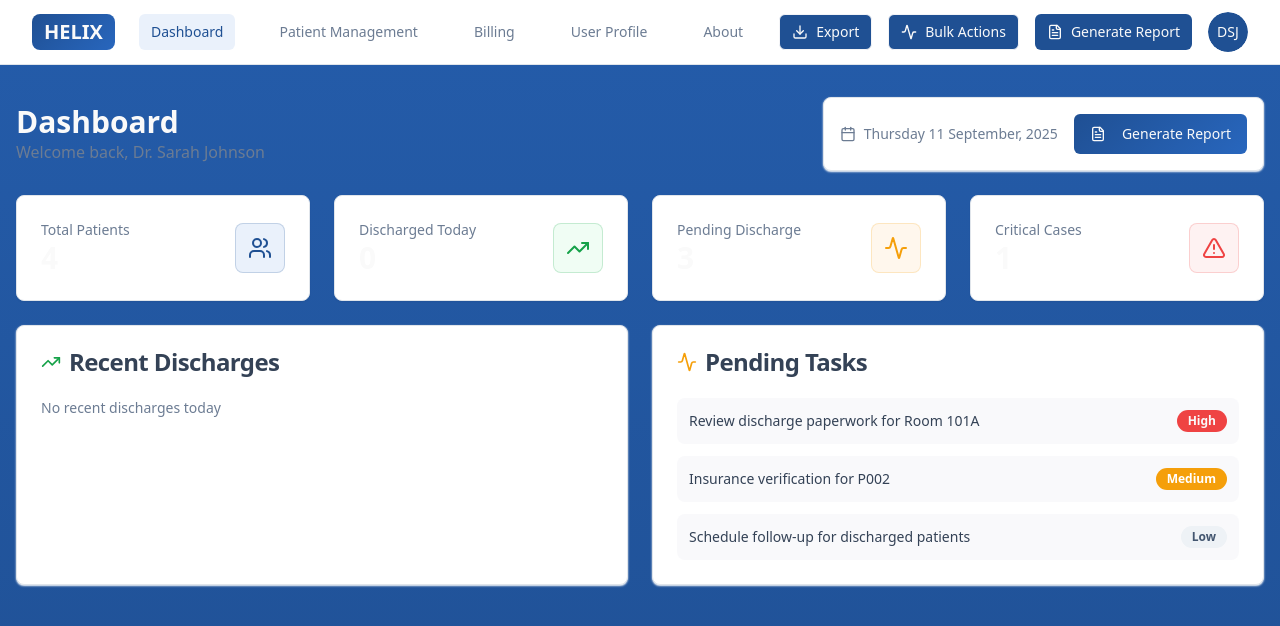
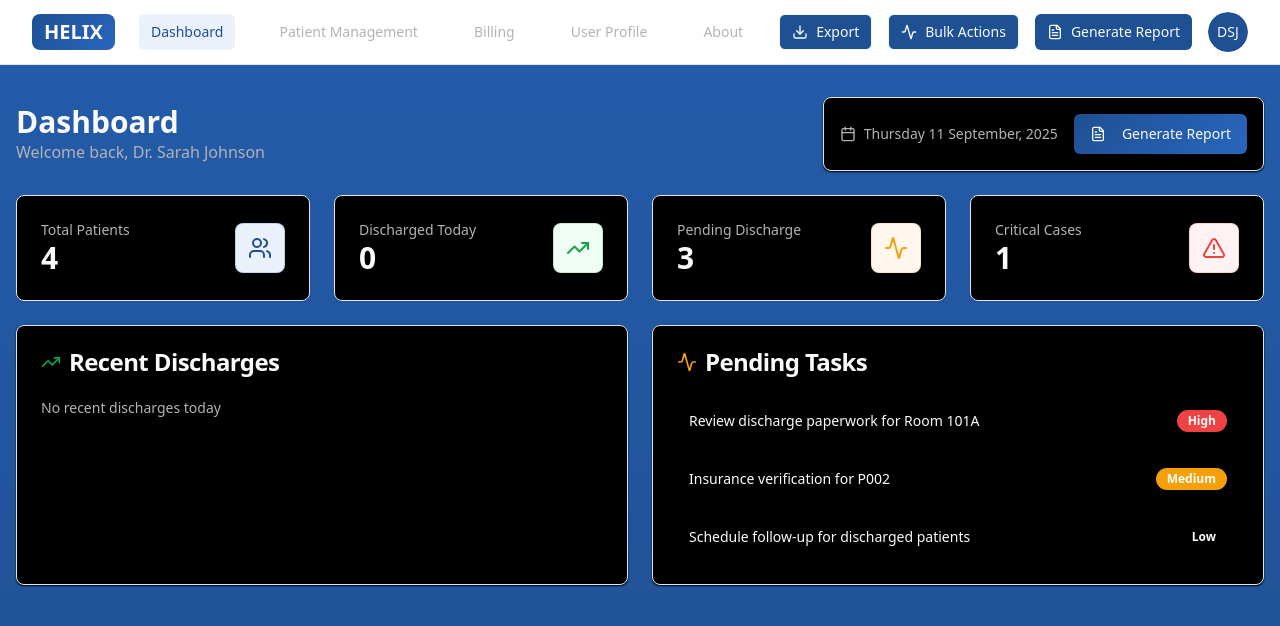
Before and after one commit to abhiramyakkala10-ay/helix-flow-assist, a React (Vite) app: page / in a window 1280 px wide. Shown: the top 626 px of the page. Built offline with nearby package versions, Linux system fonts and the light colour scheme; the HTML template or start-up script is replaced by a standard one.

Commit message:
Refactor: Change background colors

```diff
--- a/src/index.css
+++ b/src/index.css
@@ -11,23 +11,23 @@ All colors MUST be HSL.
     --background: 215 65% 35%;
     --foreground: 0 0% 98%;
 
-    --card: 0 0% 100%;
-    --card-foreground: 215 25% 27%;
+    --card: 0 0% 0%;
+    --card-foreground: 0 0% 98%;
 
-    --popover: 0 0% 100%;
-    --popover-foreground: 215 25% 27%;
+    --popover: 0 0% 0%;
+    --popover-foreground: 0 0% 98%;
 
     --primary: 215 65% 35%;
     --primary-foreground: 0 0% 98%;
 
-    --secondary: 215 30% 95%;
-    --secondary-foreground: 215 25% 35%;
+    --secondary: 0 0% 0%;
+    --secondary-foreground: 0 0% 98%;
 
-    --muted: 215 20% 96%;
-    --muted-foreground: 215 15% 50%;
+    --muted: 0 0% 0%;
+    --muted-foreground: 0 0% 70%;
 
-    --accent: 215 100% 94%;
-    --accent-foreground: 215 100% 25%;
+    --accent: 0 0% 0%;
+    --accent-foreground: 0 0% 98%;
 
     --destructive: 0 84% 60%;
     --destructive-foreground: 0 0% 98%;
```
